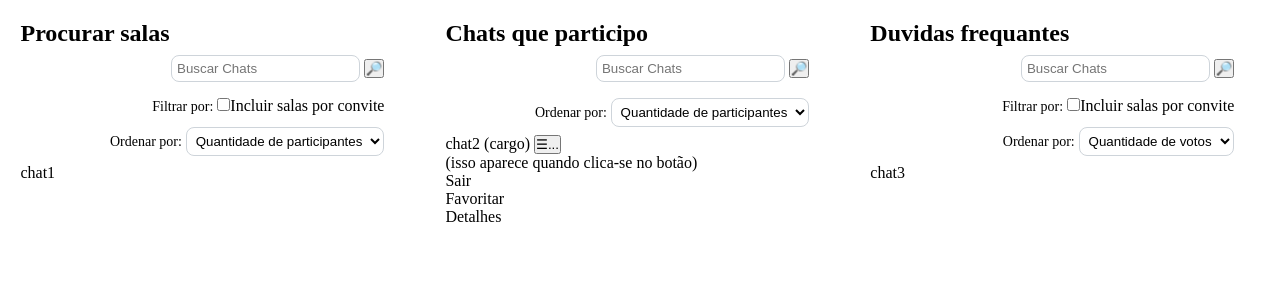
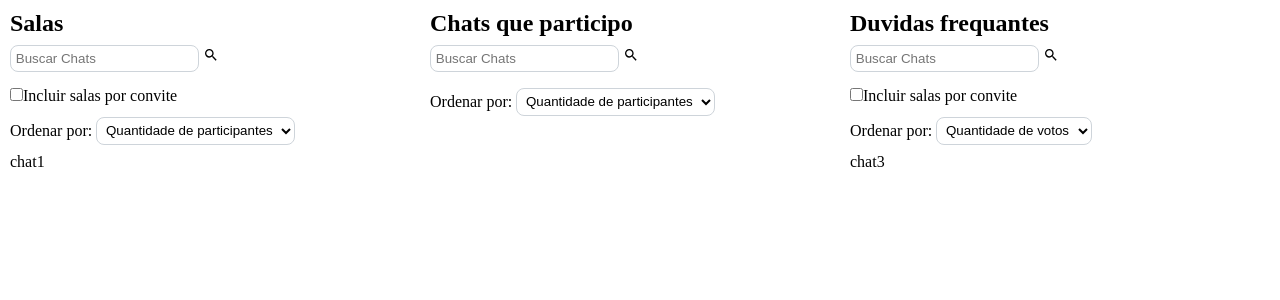
Before and after one commit to Welitondpm/ProjetoIntegrador, a Django app: template cavalo_vapor/templates/cavalo_vapor/chat.html in a window 1280 px wide. Shown: the part 100-400 px from the top of the page. Run offline with Django 3.2, Linux system fonts and the light colour scheme; the template is opened without the code that fills it, so the values that code supplies are empty.

Commit message:
modelos base completos, chats terminados

```diff
--- a/cavalo_vapor/static/cavalo_vapor/css/chat.css
+++ b/cavalo_vapor/static/cavalo_vapor/css/chat.css
@@ -1,19 +1,5 @@
 main{
-    display: flex;
+    display: grid;
+    grid-template-columns: repeat(3, 1fr);
+    padding: 10px;
 }
-
-.coluna{
-    width: 30vw;
-    margin: 1.6vw;
-}
-
-/* .coluna .ol{
-    padding: 3vh;
-}
-
-.coluna .ol .li{
-    margin: 2vh;
-    background: linear-gradient(white, lightgray);
-    border: 2px lightblue solid;
-    border-radius: 2vh;
-} */
--- a/cavalo_vapor/templates/cavalo_vapor/chat.html
+++ b/cavalo_vapor/templates/cavalo_vapor/chat.html
@@ -7,17 +7,22 @@
 {% block title %} Cavalo-Vapor Fretes | Chat {% endblock %}
 {% block conteudo %}
 <main>
-  <div class="coluna">
-    <h2>Procurar salas</h2>
-    <div class="procurar">
+  <div class="">
+    <h2>Salas</h2>
+    <div class="">
       <input type="text" name="pesquisa" id="pesquisa_chats1" placeholder="Buscar Chats" />
-      <button>🔎</button>
+      <span>
+        <svg focusable="false" width="16" height="16" xmlns="http://www.w3.org/2000/svg" viewBox="0 0 24 24">
+          <path
+            d="M15.5 14h-.79l-.28-.27A6.471 6.471 0 0 0 16 9.5 6.5 6.5 0 1 0 9.5 16c1.61 0 3.09-.59 4.23-1.57l.27.28v.79l5 4.99L20.49 19l-4.99-5zm-6 0C7.01 14 5 11.99 5 9.5S7.01 5 9.5 5 14 7.01 14 9.5 11.99 14 9.5 14z">
+          </path>
+        </svg>
+      </span>
     </div>
-    <section class='filtrar'>
-      <span>Filtrar por:</span>
+    <section class=''>
       <input type="checkbox" name="convite" id="convite">Incluir salas por convite
     </section>
-    <section class='filtrar'>
+    <section class=''>
       <span>Ordenar por:</span>
       <select name="ordenar_por" id="ordenar_por">
         <option value="quant">Quantidade de participantes</option>
@@ -31,13 +36,19 @@
       </div>
     </div>
   </div>
-  <div class="coluna">
+  <div class="">
     <h2>Chats que participo</h2>
-    <div class="procurar">
+    <div class="">
       <input type="text" name="pesquisa" id="pesquisa_chats2" placeholder="Buscar Chats" />
-      <button>🔎</button>
+      <span>
+        <svg focusable="false" width="16" height="16" xmlns="http://www.w3.org/2000/svg" viewBox="0 0 24 24">
+          <path
+            d="M15.5 14h-.79l-.28-.27A6.471 6.471 0 0 0 16 9.5 6.5 6.5 0 1 0 9.5 16c1.61 0 3.09-.59 4.23-1.57l.27.28v.79l5 4.99L20.49 19l-4.99-5zm-6 0C7.01 14 5 11.99 5 9.5S7.01 5 9.5 5 14 7.01 14 9.5 11.99 14 9.5 14z">
+          </path>
+        </svg>
+      </span>
     </div>
-    <section class='filtrar'>
+    <section class=''>
       <span>Ordenar por:</span>
       <select name="ordenar_por" id="ordenar_por">
         <option value="quant">Quantidade de participantes</option>
@@ -46,7 +57,7 @@
       </select>
     </section>
     <div class="ol">
-      <div class="li">
+      <!-- <div class="li">
         chat2 (cargo)
         <button>☰...</button>
         <div>(isso aparece quando clica-se no botão)
@@ -54,20 +65,25 @@
           <div>Favoritar</div>
           <div>Detalhes</div>
         </div>
-      </div>
+      </div> -->
     </div>
   </div>
-  <div class="coluna">
+  <div class="">
     <h2>Duvidas frequantes</h2>
-    <div class="procurar">
+    <div class="">
       <input type="text" name="pesquisa" id="pesquisa_chats3" placeholder="Buscar Chats" />
-      <button>🔎</button>
+      <span>
+        <svg focusable="false" width="16" height="16" xmlns="http://www.w3.org/2000/svg" viewBox="0 0 24 24">
+          <path
+            d="M15.5 14h-.79l-.28-.27A6.471 6.471 0 0 0 16 9.5 6.5 6.5 0 1 0 9.5 16c1.61 0 3.09-.59 4.23-1.57l.27.28v.79l5 4.99L20.49 19l-4.99-5zm-6 0C7.01 14 5 11.99 5 9.5S7.01 5 9.5 5 14 7.01 14 9.5 11.99 14 9.5 14z">
+          </path>
+        </svg>
+      </span>
     </div>
-    <section class='filtrar'>
-      <span>Filtrar por:</span>
+    <section class=''>
       <input type="checkbox" name="convite" id="convite">Incluir salas por convite
     </section>
-    <section class='filtrar'>
+    <section class=''>
       <span>Ordenar por:</span>
       <select name="ordenar_por" id="ordenar_por">
         <option value="quant">Quantidade de votos</option>
--- a/cavalo_vapor/templates/cavalo_vapor/chat_individual.html
+++ b/cavalo_vapor/templates/cavalo_vapor/chat_individual.html
@@ -62,7 +62,7 @@
 
   <div class="aba">
     <h2>Notificar membros</h2>
-    <label for="">Título da notificação</label>
+    <label for="">Título da notificação</label><br>
     <input type="text" placeholder="Título">
     <div class="email">
       <input type="checkbox">
--- a/cavalo_vapor/templates/cavalo_vapor/perfil_individual.html
+++ b/cavalo_vapor/templates/cavalo_vapor/perfil_individual.html
@@ -6,7 +6,7 @@
 {% block script %}{% endblock %}
 {% block title %} Cavalo-Vapor Fretes | Perfil {% endblock %}
 {% block menu %}
-  <li><a href="../index">Home</a></li>
+<li><a href="../">Home</a></li>
 <li><a href="../chat">Chat</a></li>
 <!-- <li><a href="chat_individual">Chat</a></li> -->
 <li><a href="../fretes">Fretes</a></li>
--- a/cavalo_vapor/urls.py
+++ b/cavalo_vapor/urls.py
@@ -1,7 +1,7 @@
 from django.urls import path
 from . import views
 
-app_name = 'cavalo_vapor'
+app_name = "cavalo_vapor"
 urlpatterns = [
     path("", views.index, name="index"),
     path("cadastro", views.cadastro, name="cadastro"),
@@ -10,8 +10,7 @@ urlpatterns = [
     path("frete/<int:id_frete>", views.frete_individual, name="frete_individual"),
     path("fretes", views.fretes, name="fretes"),
     path("login", views.login, name="login"),
-    path("perfil/<int:id_perfil>", views.perfil_individual,
-         name="perfil_individual"),
+    path("perfil/<int:id_perfil>", views.perfil_individual, name="perfil_individual"),
     path("perfis", views.perfis, name="perfis"),
     path("suporte", views.suporte, name="suporte"),
 ]
```
Also changed, not shown: cavalo_vapor/templates/cavalo_vapor/perfis.html (+7 -1 lines), 1 other file. Lines whose indentation alone changed are shown as unchanged.
